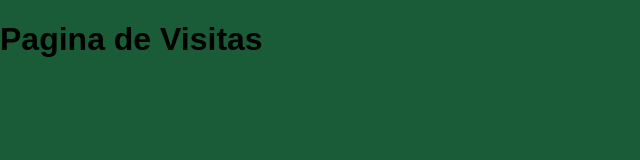
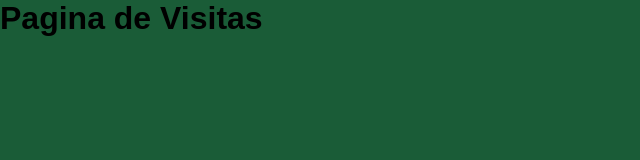
Before and after one commit to josesantos767/josesantos767.github.io, a plain HTML site: page conteudo/visitd.html in a window 1280 px wide. Shown: the whole page, without its empty margins (0-640 px from the left). Drawn offline with Linux system fonts and the light colour scheme.

Commit message:
comitando

```diff
--- a/css/visitd.css
+++ b/css/visitd.css
@@ -12,10 +12,12 @@
     --fonte-destaque: 'Bebas Neue', cursive;
     --fonte-android: 'Adroid', cursive;
 }
+* {
+    margin: 0;
+    padding: 0;
+}
 
 body {
-    font-family: Arial, Helvetica, sans-serif;
-    margin: 0;
-    padding: 0;
+    font-family: var(--fonte-padrao);
     background-color: var(--cor4);
 }
```
